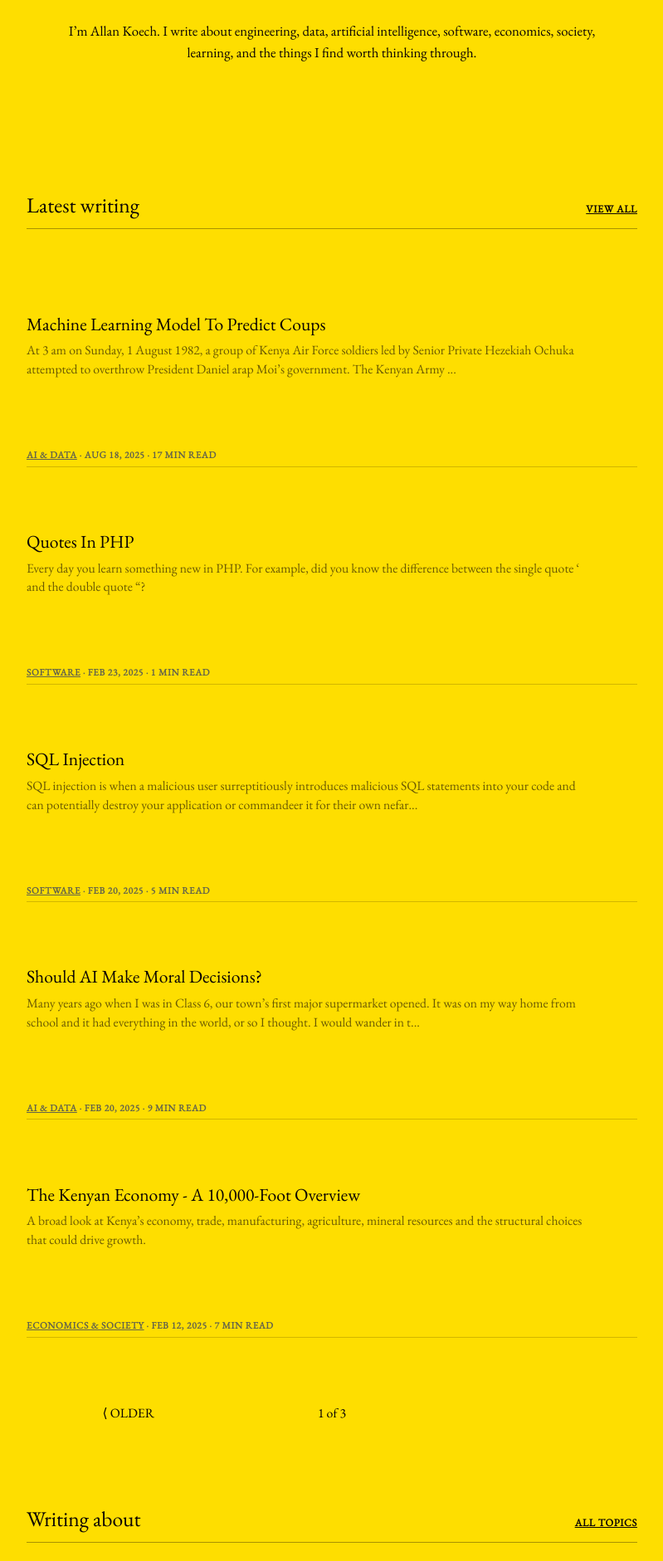
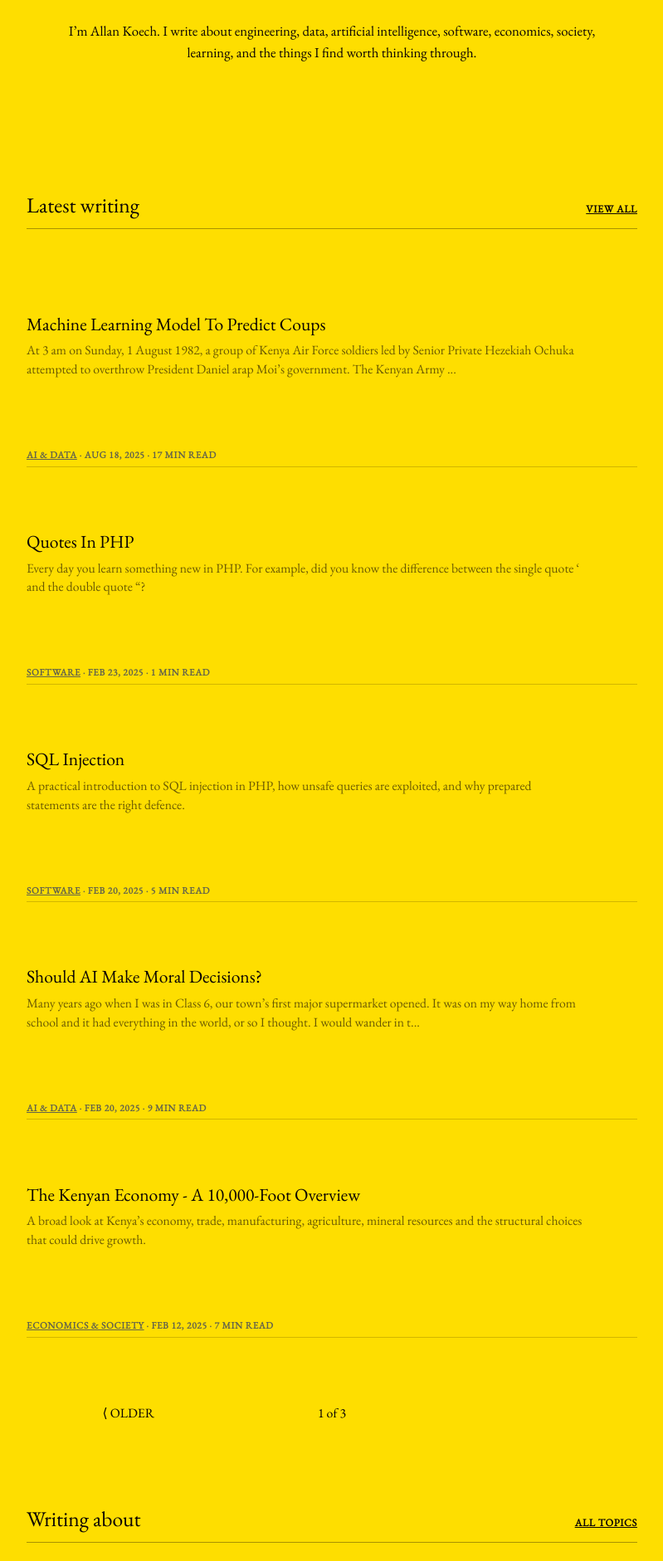
Before and after one commit to atonui/jekyll-blog, a Jekyll site: the page built from index.html, in a window 1280 px wide. Shown: the part 454-2335 px from the top of the page at 83% size, without its empty margins (240-1039 px from the left). Built offline with Jekyll 4.4.1, drawn with Linux system fonts in a browser that asks for light colours; the list of posts is cut into pages by our own code.

Commit message:
Add SEO description

```diff
--- a/_posts/2025-02-20-SQL-injection.markdown
+++ b/_posts/2025-02-20-SQL-injection.markdown
@@ -1,5 +1,7 @@
 ---
 
+
+description: "A practical introduction to SQL injection in PHP, how unsafe queries are exploited, and why prepared statements are the right defence."
 
 title:  SQL Injection
 date:   2025-02-20 17:30:25 +0300
```
